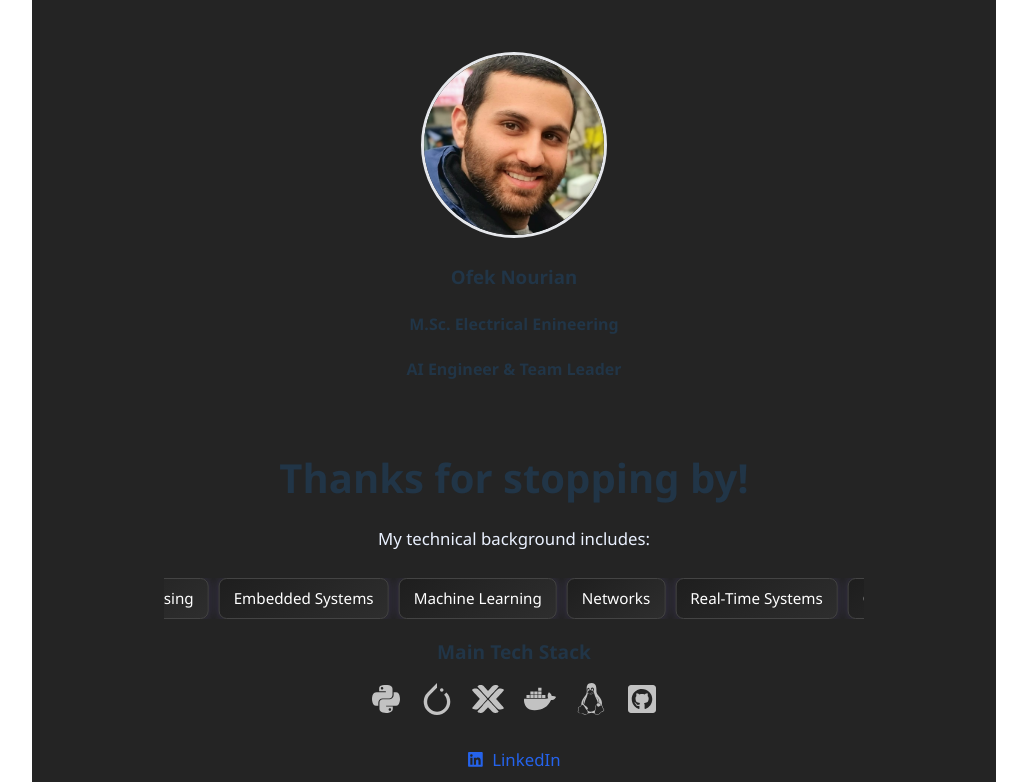
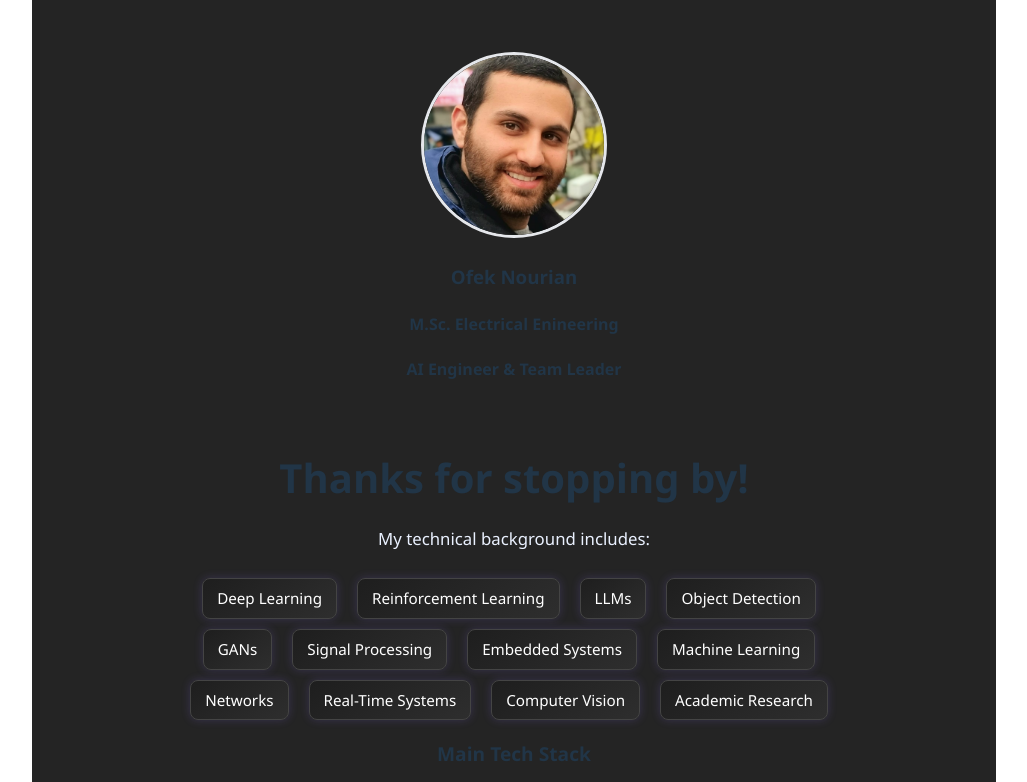
Before and after one commit to Ofek2105/CV_Website, a React (Vite) app in the folder react_landing_page/: page / in a window 1280 px wide. Shown: the top 782 px of the page, without its empty margins (126-1153 px from the left). Built offline with nearby package versions, Linux system fonts and the light colour scheme.

Commit message:
removed the animation belt

```diff
--- a/react_landing_page/src/components/Welcome/Welcome.css
+++ b/react_landing_page/src/components/Welcome/Welcome.css
@@ -38,15 +38,15 @@
 }
 
 .skill-belt-wrapper {
-    overflow: hidden;
     width: 100%;
     background: transparent;
 }
 
 .skill-belt {
     display: flex;
-    width: max-content;
-    animation: scrollSkills 14s linear infinite;
+    flex-wrap: wrap;
+    gap: 10px;
+    justify-content: center;
 }
 
 .skill-box {
--- a/react_landing_page/src/components/Welcome/Welcome.jsx
+++ b/react_landing_page/src/components/Welcome/Welcome.jsx
@@ -34,8 +34,7 @@ const Welcome = () => {
             <p className="technical-info">My technical background includes:</p>
             <div className="skill-belt-wrapper">
               <div className="skill-belt">
-                {[...Array(2)].flatMap((_, i) =>
-                  [
+                {[
                   'Deep Learning',
                   'Reinforcement Learning',
                   'LLMs',
@@ -49,11 +48,10 @@ const Welcome = () => {
                   'Computer Vision',
                   'Academic Research',
                 ].map((skill, index) => (
-                    <div key={`${skill}-${i}-${index}`} className="skill-box">
+                  <div key={index} className="skill-box">
                     {skill}
                   </div>
-                  ))
-                )}
+                ))}
               </div>
             </div>
           <div className="tech-stack">
```
Lines whose indentation alone changed are shown as unchanged.
